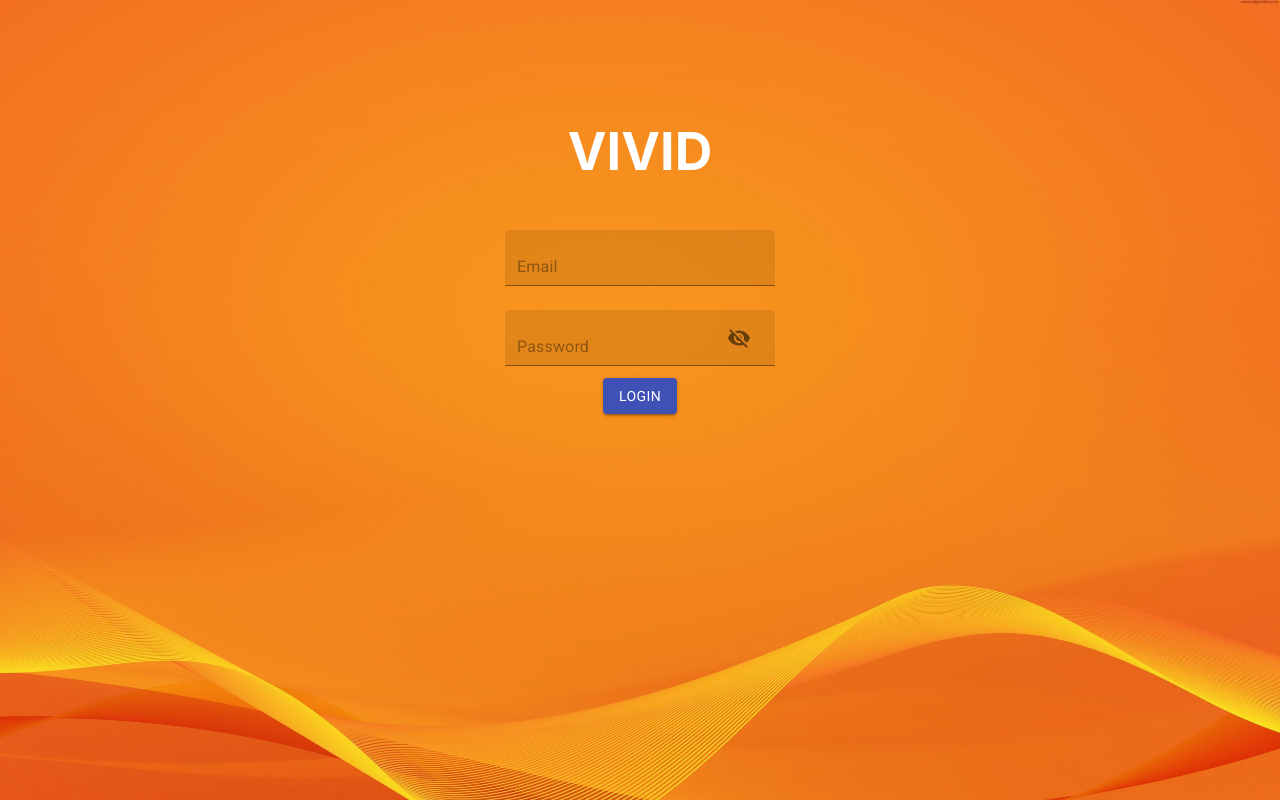
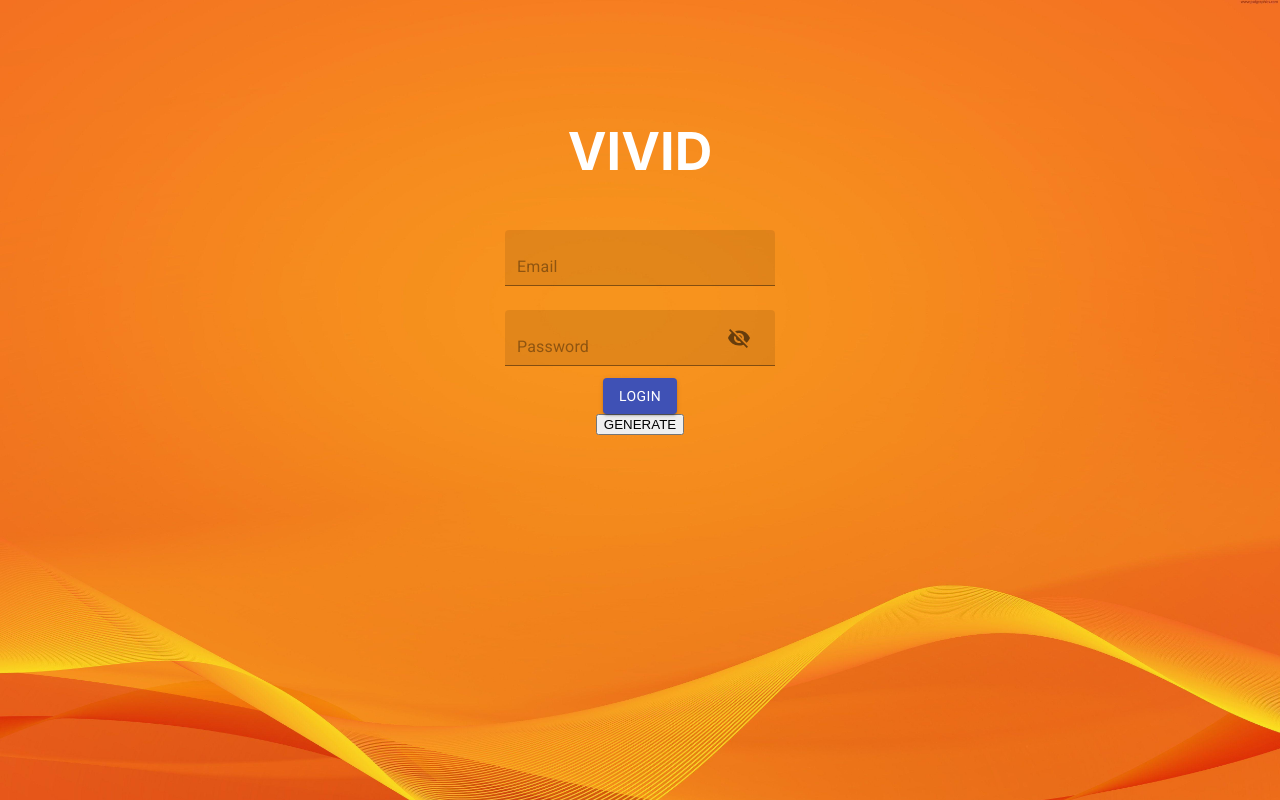
Before and after one commit to Vivid-Project/frontend, a React (Create React App) app: page / in a window 1280 px wide. Built offline with nearby package versions, Linux system fonts and the light colour scheme.

Commit message:
Create Gen button on Login

```diff
--- a/src/common/TonesOverTime.js
+++ b/src/common/TonesOverTime.js
@@ -9,7 +9,7 @@ import fakeUser from '../data/fakeUser';
 const TonesOverTime = () => {
   const user = useContext(UserContext);
   const [allDreams, setAllDreams] = useState(null);
-  const [chartDayCount, setChartCount] = useState(70);
+  const [chartDayCount, setChartCount] = useState(30);
   const [chartDates, setChartDates] = useState(null);
   const [chartTones, setChartTones] = useState([]);
   const [chartPlotDatasets, setChartPlotDatasets] = useState([]);
--- /dev/null
+++ b/src/data/dreamGenerator.js
@@ -0,0 +1,45 @@
+// This generetor can be used to populate data for any user on the BE
+
+import * as API from '../API/APIcalls';
+import fakeDescriptions from './fakeDescriptions';
+
+const DreamGen = () => {
+  const userEmail = 'adrew@example.com';
+  const amountToGenerate = 30;
+
+  const createDate = (dayModifier) => {
+    const date = new Date();
+
+    if (dayModifier) {
+      date.setDate(date.getDate() - dayModifier);
+    }
+
+    const dd = String(date.getDate()).padStart(2, '0');
+    const mm = String(date.getMonth() + 1).padStart(2, '0');
+    const yyyy = date.getFullYear();
+    return `${yyyy}/${mm}/${dd}`;
+  };
+  let i = 0;
+
+  const generateDreams = (e) => {
+    e.preventDefault();
+    API.fetchUserLogin(userEmail).then((response) => {
+      console.log(response);
+      let token = `Bearer ${response.token}`;
+      while (i < amountToGenerate) {
+        const title = Math.floor(Math.random() * 1000);
+        const desc = fakeDescriptions[i];
+        const date = createDate(i);
+        // console.log({ token, date, title, desc });
+        API.postUserDream(token, date, title, desc).then((r) => {
+          console.log(r);
+        });
+        i++;
+      }
+    });
+  };
+
+  return <button onClick={generateDreams}>GENERATE</button>;
+};
+
+export default DreamGen;
--- a/src/modules/Login/Login.js
+++ b/src/modules/Login/Login.js
@@ -1,5 +1,6 @@
 import React, { useState } from 'react';
 import { withRouter } from 'react-router-dom';
+import DreamGen from '../../data/dreamGenerator';
 
 import { makeStyles, ThemeProvider, useTheme } from '@material-ui/core/styles';
 
@@ -99,6 +100,7 @@ const Login = (props) => {
           <Button variant="contained" color="primary" onClick={loginUser}>
             Login
           </Button>
+          <DreamGen />
         </form>
       </main>
     </ThemeProvider>
```
